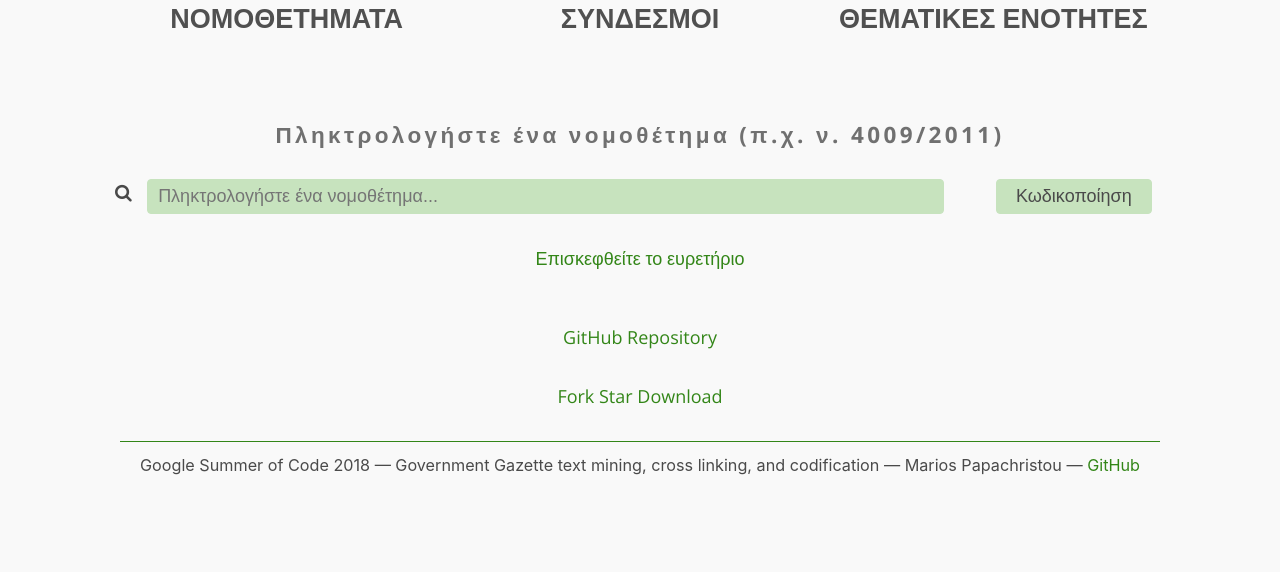
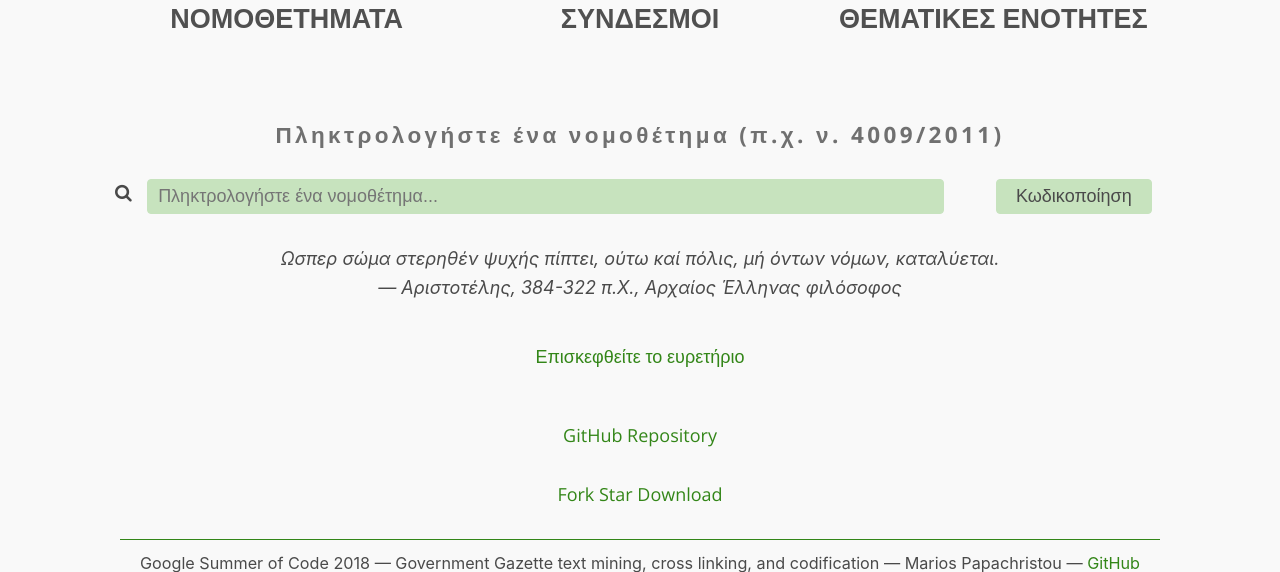
Before and after one commit to eellak/gsoc2018-3gm, a Flask app: page / in a window 1280 px wide. Shown: the part 383-955 px from the top of the page. Before the commit the page ends 931 px from the top, so only its background shows below. Run offline with Flask 2, Linux system fonts and the light colour scheme; parts of the project's set-up code (start-up, migrations or seed data) failed here and were passed over; some libraries are stand-ins or nearby versions.

Commit message:
Add quote on homepage

```diff
--- a/3gm/static/style.css
+++ b/3gm/static/style.css
@@ -305,3 +305,11 @@ textarea {
   border-radius: 0;
   width: 15%;
   margin-left: 5%;
+}
+
+#quote {
+  font-style: italic;
+  text-align: center;
+  padding-top: 1rem;
+  padding: 2rem;
+}
--- a/3gm/templates/codification.html
+++ b/3gm/templates/codification.html
@@ -59,6 +59,11 @@ $(function() {
   </div>
 </form>
 
+<div id="quote">Ωσπερ σώμα στερηθέν ψυχής πίπτει, ούτω καί πόλις, μή όντων νόμων, καταλύεται.
+<br>
+&mdash; Αριστοτέλης, 384-322 π.Χ., Αρχαίος Έλληνας φιλόσοφος</div>
+
+
 <p id="visit"><a href="/legal_index">Επισκεφθείτε το ευρετήριο</a></p>
 <p id="visit"><a href="https://github.com/eellak/gsoc2018-3gm">GitHub Repository</a></p>
 <p style="text-align: center;">
```
